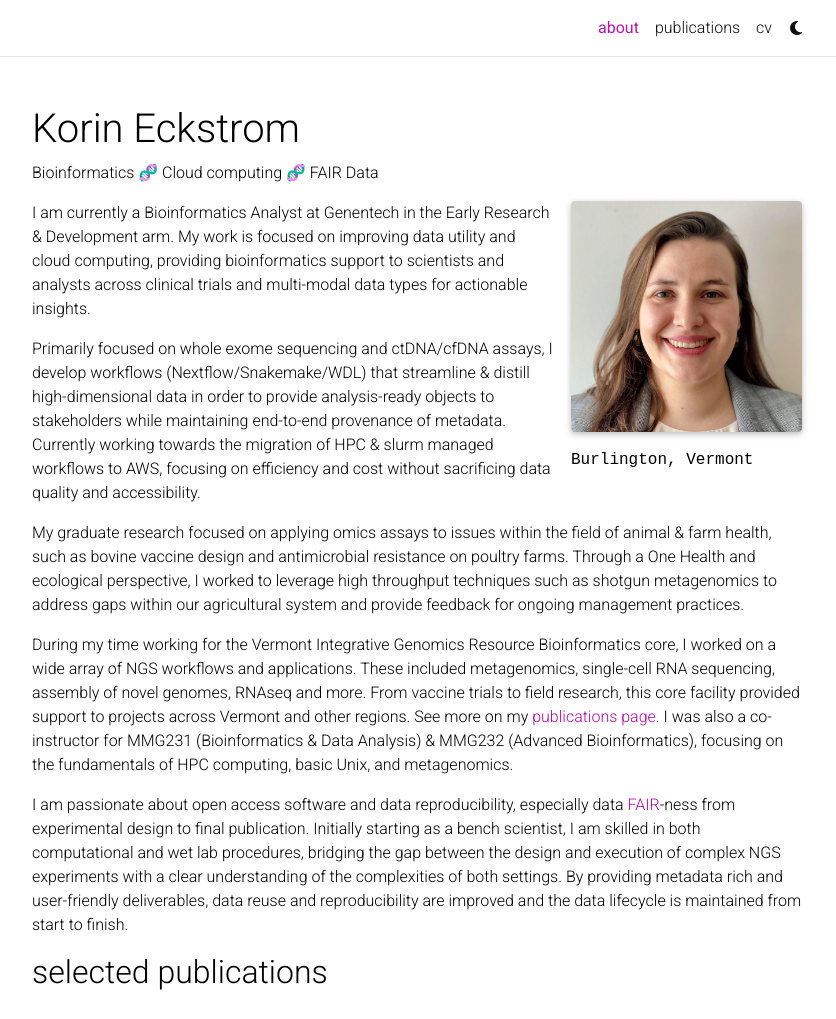
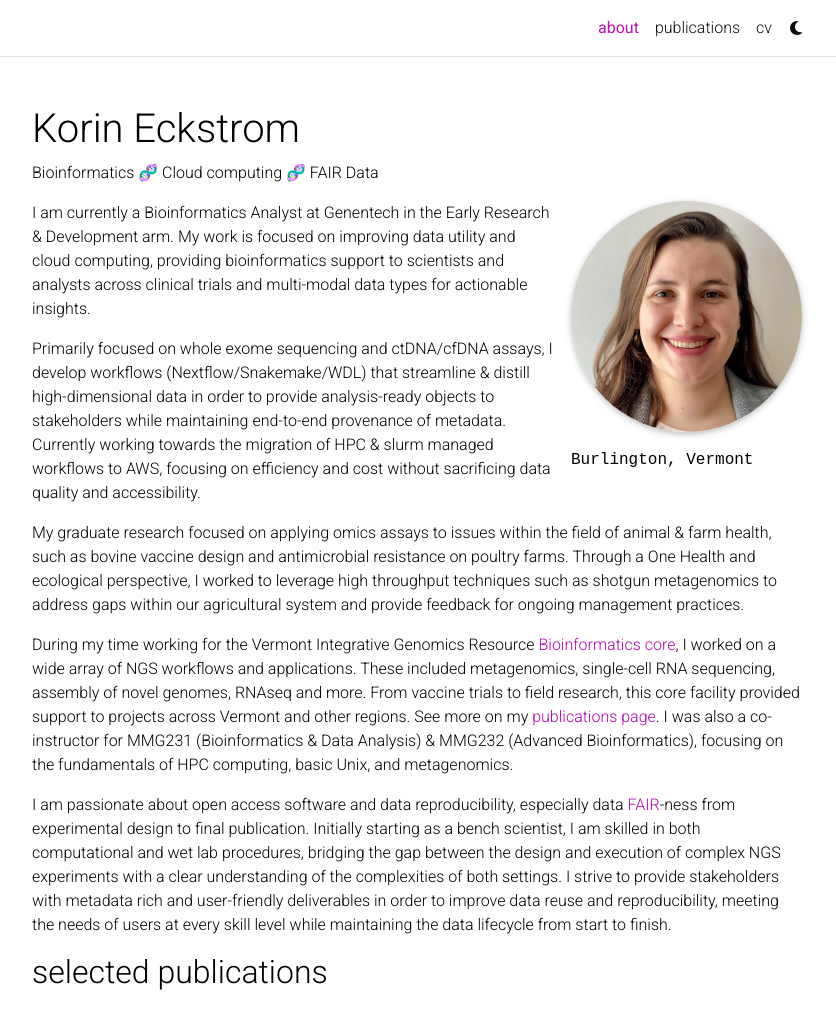
Before and after one commit to keckstrom/keckstrom.github.io, a Jekyll site: the page built from _pages/about.md, in a window 1280 px wide and 1309 px high, cut to the strip 0-1019 px from the top of the window. Shown: the whole strip, without its empty margins (223-1059 px from the left). Built offline with Jekyll 4.4.1, drawn with Linux system fonts in a browser that asks for light colours; full-size pictures stand in for the smaller copies a plugin makes; comment, search, counter and statistics services are not loaded; a style sheet for code colours, icons or effects is not loaded.

Commit message:
made additional copy changes to about me

```diff
--- a/_pages/about.md
+++ b/_pages/about.md
@@ -23,6 +23,6 @@
 
 My graduate research focused on applying omics assays to issues within the field of animal & farm health, such as bovine vaccine design and antimicrobial resistance on poultry farms. Through a One Health and ecological perspective, I worked to leverage high throughput techniques such as shotgun metagenomics to address gaps within our agricultural system and provide feedback for ongoing management practices.
 
-During my time working for the Vermont Integrative Genomics Resource Bioinformatics core, I worked on a wide array of NGS workflows and applications. These included metagenomics, single-cell RNA sequencing, assembly of novel genomes, RNAseq and more. From vaccine trials to field research, this core facility provided support to projects across Vermont and other regions. See more on my [publications page](https://keckstrom.github.io/publications/). I was also a co-instructor for MMG231 (Bioinformatics & Data Analysis) & MMG232 (Advanced Bioinformatics), focusing on the fundamentals of HPC computing, basic Unix, and metagenomics.
+During my time working for the Vermont Integrative Genomics Resource [Bioinformatics core](https://www.med.uvm.edu/vigr/bioinformatics), I worked on a wide array of NGS workflows and applications. These included metagenomics, single-cell RNA sequencing, assembly of novel genomes, RNAseq and more. From vaccine trials to field research, this core facility provided support to projects across Vermont and other regions. See more on my [publications page](https://keckstrom.github.io/publications/). I was also a co-instructor for MMG231 (Bioinformatics & Data Analysis) & MMG232 (Advanced Bioinformatics), focusing on the fundamentals of HPC computing, basic Unix, and metagenomics.
 
-I am passionate about open access software and data reproducibility, especially data [FAIR](https://www.nature.com/articles/sdata201618)-ness from experimental design to final publication. Initially starting as a bench scientist, I am skilled in both computational and wet lab procedures, bridging the gap between the design and execution of complex NGS experiments with a clear understanding of the complexities of both settings. By providing metadata rich and user-friendly deliverables, data reuse and reproducibility are improved and the data lifecycle is maintained from start to finish.
+I am passionate about open access software and data reproducibility, especially data [FAIR](https://www.nature.com/articles/sdata201618)-ness from experimental design to final publication. Initially starting as a bench scientist, I am skilled in both computational and wet lab procedures, bridging the gap between the design and execution of complex NGS experiments with a clear understanding of the complexities of both settings. I strive to provide stakeholders with metadata rich and user-friendly deliverables in order to improve data reuse and reproducibility, meeting the needs of users at every skill level while maintaining the data lifecycle from start to finish.
```
Also changed, not shown: other parts of _pages/about.md (+1 -1 lines).
